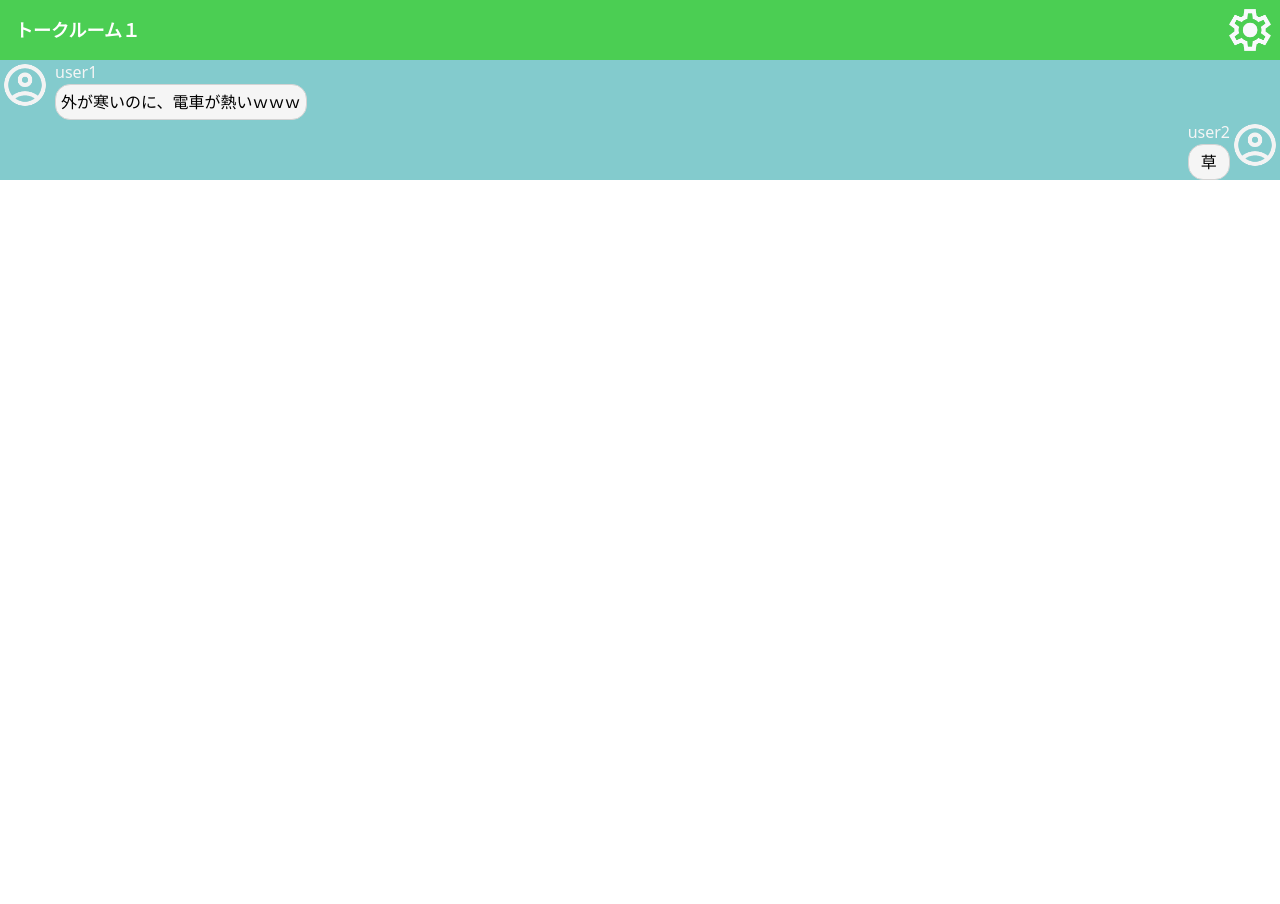
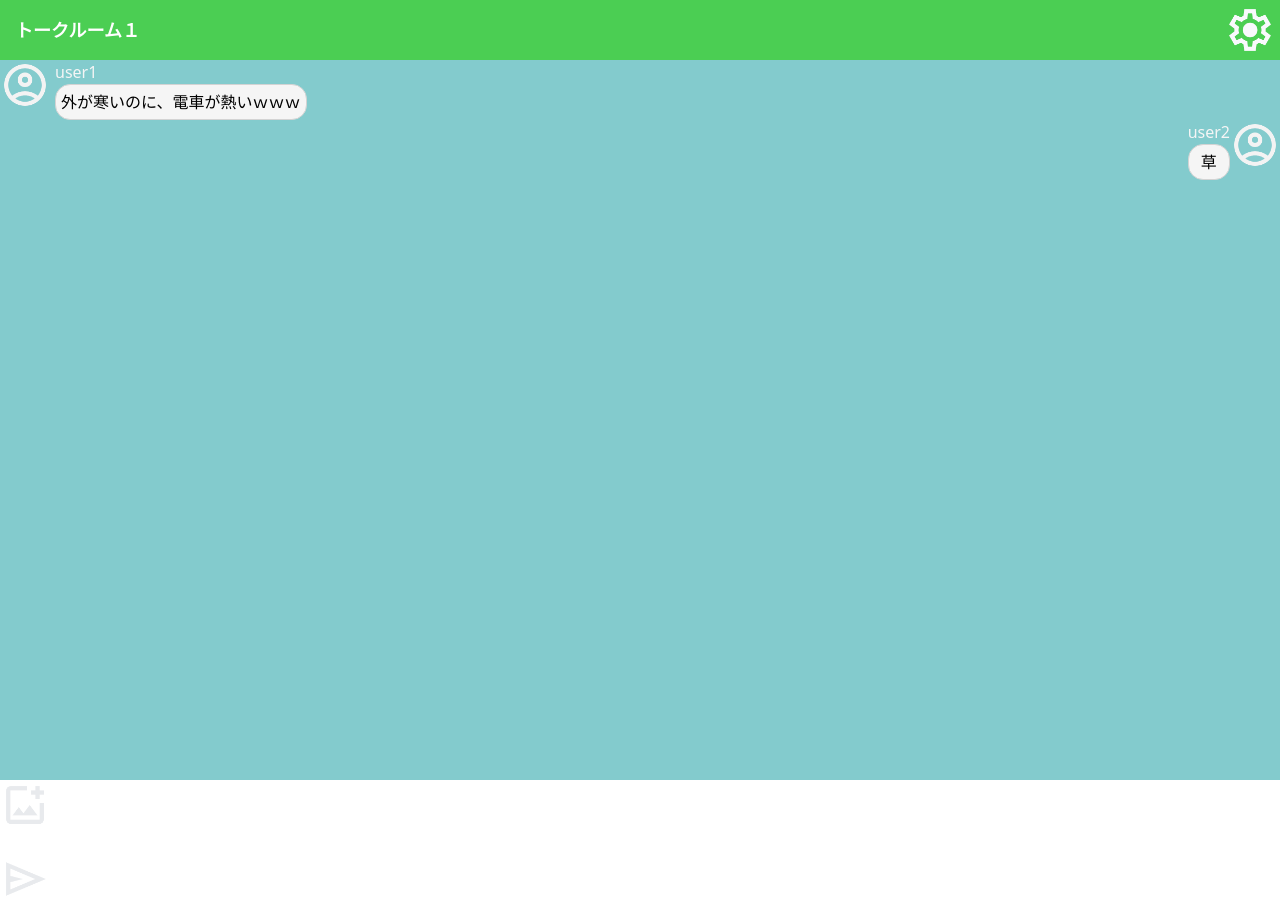
Before and after one commit to JasmineSystem/svelte-chat, a SvelteKit app: page / in a window 1280 px wide. Before the commit the page ends 800 px from the top, so only its background shows below. Built offline with nearby package versions, Linux system fonts and the light colour scheme.

Commit message:
メッセージ入力欄のテンプレートを追加した。

```diff
--- a/src/routes/+page.svelte
+++ b/src/routes/+page.svelte
@@ -21,6 +21,11 @@
 				<span class="message-text"> 草 </span>
 			</div>
 		</div>
+	</div>
+	<div class="input-view">
+		<img class="btn add-photo" src="/icons/add_photo.png" alt="写真を追加" />
+		<input class="input-text" type="text">
+		<img class="btn submit" src="/icons/send.png" alt="送信">
 	</div>
 </div>
 
@@ -49,6 +54,7 @@
 	.message-view {
 		flex-grow: 2;
 		background-color: #83cbcd;
+		height: 90vh;
 	}
 
 	/* メッセージとアイコンの配置の設定 */
```
